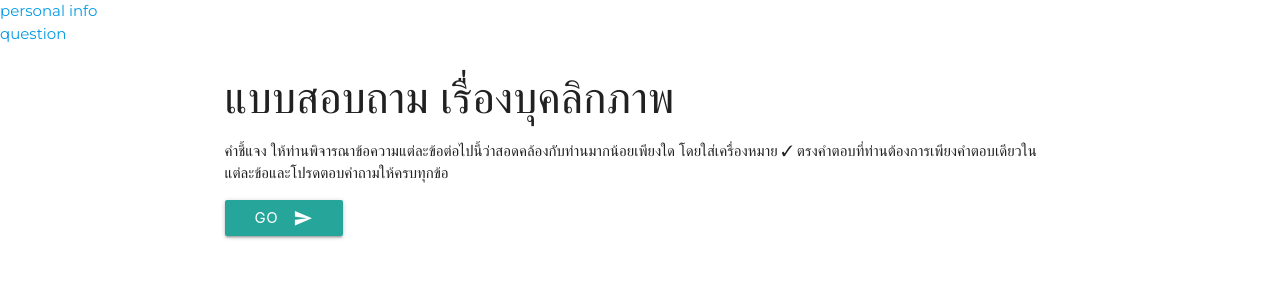
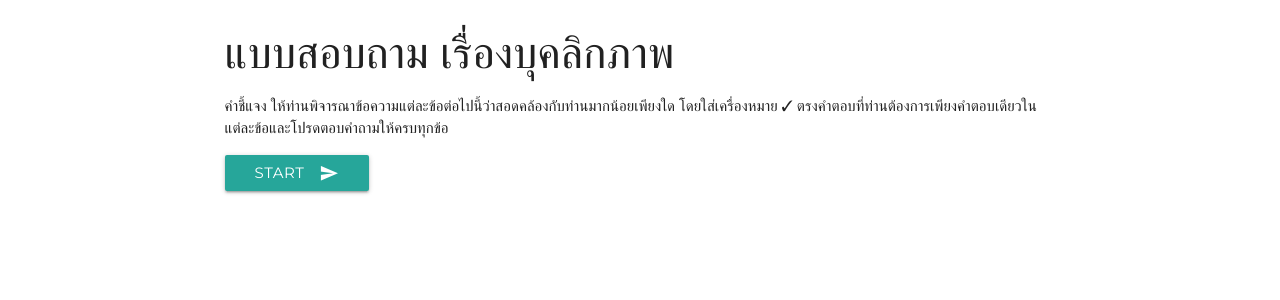
Before and after one commit to iNongzz/thequestion, a PHP site: page / in a window 1280 px wide. Shown: the top 300 px of the page. Run offline with PHP 8.4, Linux system fonts and the light colour scheme.

Commit message:
fixed bug and add some feature

```diff
--- a/index.php
+++ b/index.php
@@ -24,9 +24,9 @@
 <!--JavaScript at end of body for optimized loading-->
 <script type="text/javascript" src="js/materialize.min.js"></script>
 
-    <a href="personal_info.php" >personal info</a>
+    <!-- <a href="personal_info.php" >personal info</a>
     <br>
-    <a href="questionnair.php" >question</a>
+    <a href="questionnair.php" >question</a>   -->
 
     <div class="container">
         <!-- Page Content goes here -->
@@ -39,9 +39,10 @@
 
             <h3>แบบสอบถาม เรื่องบุคลิกภาพ</h3>
             <p>คำชี้แจง ให้ท่านพิจารณาข้อความแต่ละข้อต่อไปนี้ว่าสอดคล้องกับท่านมากน้อยเพียงใด โดยใส่เครื่องหมาย ✓ ตรงคำตอบที่ท่านต้องการเพียงคำตอบเดียวในแต่ละข้อและโปรดตอบคำถามให้ครบทุกข้อ</p>
-            <button class="btn waves-effect waves-light" type="submit" name="action">GO
+            <!-- <button class="btn waves-effect waves-light" type="submit" name="action" onclick="window.location.href('personal_info.php')">GO
                 <i class="material-icons right">send</i>
-             </button>
+             </button> -->
+             <a class="waves-effect waves-light btn" href="personal_info.php" ><i class="material-icons right">send</i>Start</a>
 
         </div>
         <div class="col s12 m2 l2"></div>
```
Also changed, not shown: questionnair.php (+9 -5 lines).
